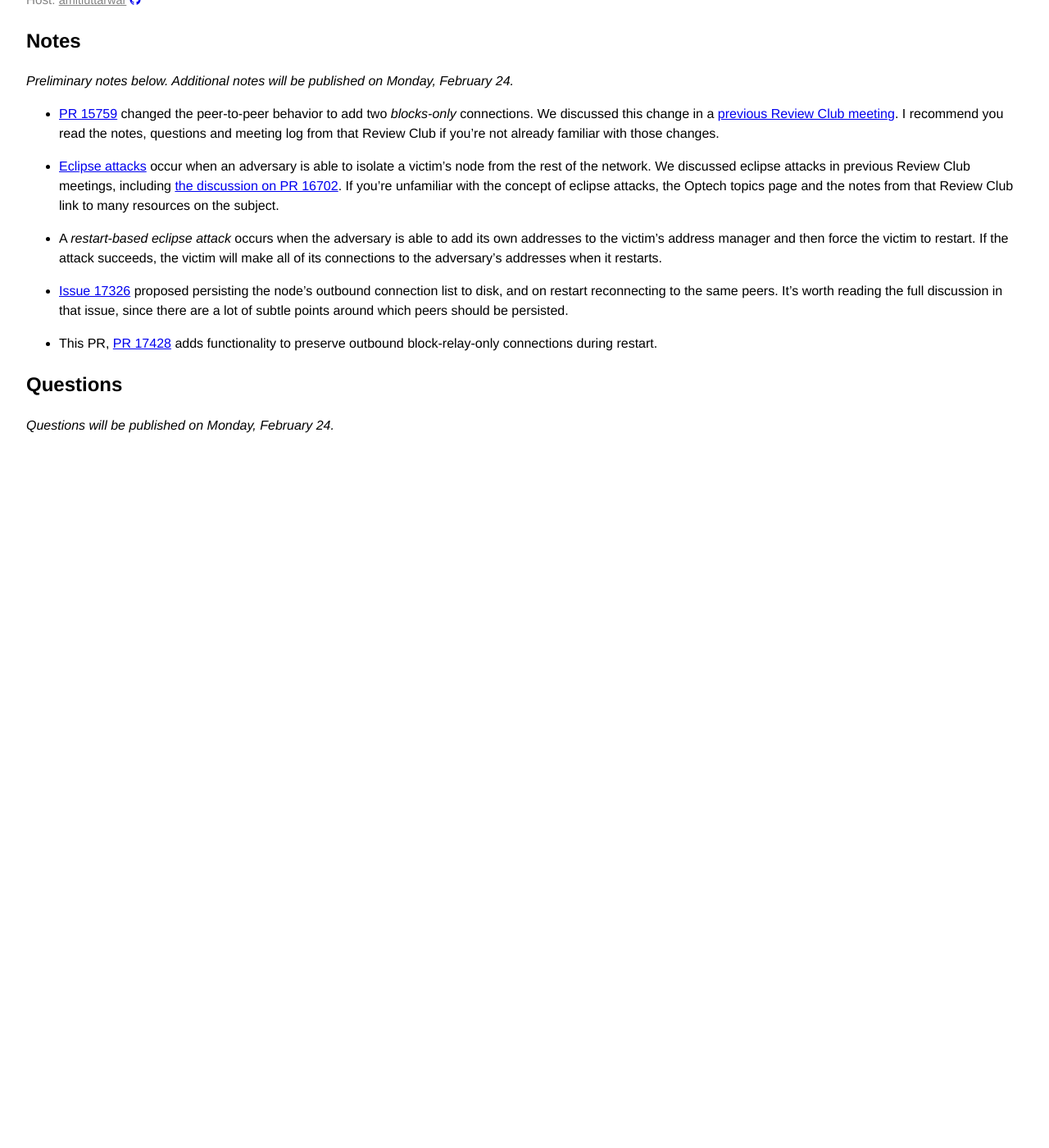
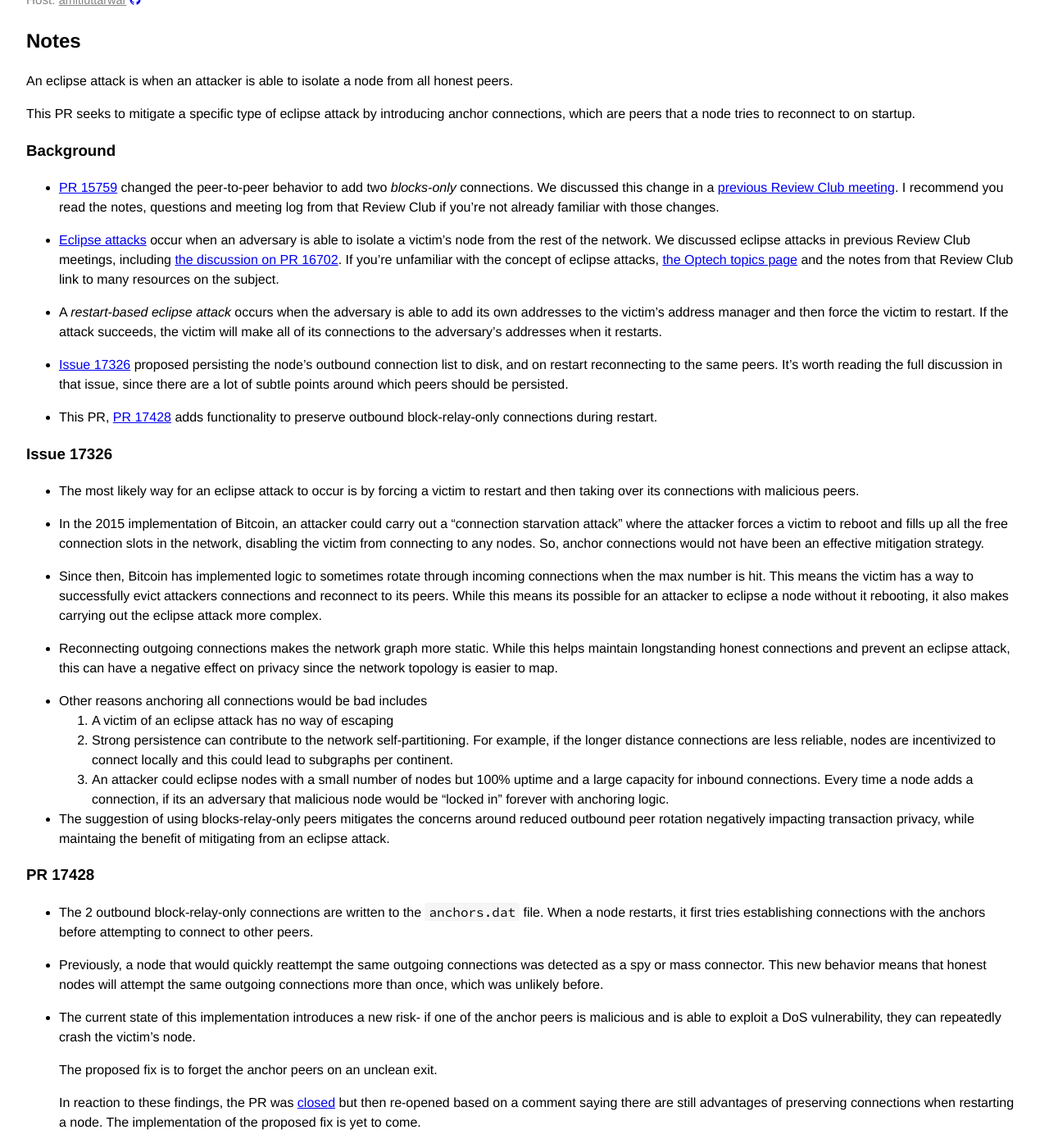
Before and after one commit to bitcoin-core-review-club/website, a Jekyll site: the page built from _posts/2020-02-26-#17428.md, in a window 1280 px wide and 1400 px high, scrolled down 294 px. Shown: the whole window at 82% size. Built offline with Jekyll 4.4.1, drawn with Linux system fonts in a browser that asks for light colours; before the commit the page ends 900 px from its top, so only the background shows below that; some of the changed text lies outside the part shown.

Commit message:
notes and questions yay

```diff
--- a/_posts/2020-02-26-#17428.md
+++ b/_posts/2020-02-26-#17428.md
@@ -12,8 +12,14 @@
 
 ## Notes
 
-_Preliminary notes below. Additional notes will be published on Monday, February 24._
+An eclipse attack is when an attacker is able to isolate a node from all honest
+peers.
 
+This PR seeks to mitigate a specific type of eclipse attack by introducing
+anchor connections, which are peers that a node tries to reconnect to on
+startup.
+
+### Background
 - [PR 15759](https://github.com/bitcoin/bitcoin/pull/15759) changed the
   peer-to-peer behavior to add two _blocks-only_ connections. We discussed
   this change in a [previous Review Club
@@ -26,7 +32,7 @@
   network. We discussed eclipse attacks in previous Review Club meetings,
   including [the discussion on PR
   16702](https://bitcoincore.reviews/16702.html). If you're unfamiliar with the
-  concept of eclipse attacks, the Optech topics page and the notes from that
+  concept of eclipse attacks, [the Optech topics page](https://bitcoinops.org/en/topics/eclipse-attacks/) and the notes from that
   Review Club link to many resources on the subject.
 
 - A _restart-based eclipse attack_ occurs when the adversary is able to add its
@@ -44,9 +50,92 @@
   functionality to preserve outbound block-relay-only connections during
   restart.
 
+### Issue 17326
+- The most likely way for an eclipse attack to occur is by forcing a victim
+  to restart and then taking over its connections with malicious peers.
+
+- In the 2015 implementation of Bitcoin, an attacker could carry out a
+  "connection starvation attack" where the attacker forces a victim to reboot and fills up all the free
+  connection slots in the network, disabling the victim from connecting to any
+  nodes. So, anchor connections would not have been an effective mitigation
+  strategy.
+
+- Since then, Bitcoin has implemented logic to sometimes rotate through
+  incoming connections when the max number is hit. This means the victim has a
+  way to successfully evict attackers connections and reconnect to its peers.
+  While this means its possible for an attacker to eclipse a node without it
+  rebooting, it also makes carrying out the eclipse attack more complex.
+
+- Reconnecting outgoing connections makes the network graph more static. While
+  this helps maintain longstanding honest connections and prevent an eclipse
+  attack, this can have a negative effect on privacy since the network topology
+  is easier to map.
+
+- Other reasons anchoring all connections would be bad includes
+1. A victim of an eclipse attack has no way of escaping
+2. Strong persistence can contribute to the network self-partitioning. For example, if the longer
+  distance connections are less reliable, nodes are incentivized to connect
+  locally and this could lead to subgraphs per continent.
+3. An attacker could eclipse nodes with a small number of nodes but 100% uptime
+  and a large capacity for inbound connections. Every time a node adds a
+  connection, if its an adversary that malicious node would be "locked in"
+  forever with anchoring logic.
+
+- The suggestion of using blocks-relay-only peers mitigates the concerns around
+  reduced outbound peer rotation negatively impacting transaction privacy,
+  while maintaing the benefit of mitigating from an eclipse attack.
+
+### PR 17428
+- The 2 outbound block-relay-only connections are written to the `anchors.dat`
+  file. When a node restarts, it first tries establishing connections with the
+  anchors before attempting to connect to other peers.
+
+- Previously, a node that would quickly reattempt the same outgoing connections
+  was detected as a spy or mass connector. This new behavior means that honest
+  nodes will attempt the same outgoing connections more than once, which was
+  unlikely before.
+
+- The current state of this implementation introduces a new risk- if one of the
+  anchor peers is malicious and is able to exploit a DoS vulnerability, they
+  can repeatedly crash the victim's node.
+
+  The proposed fix is to forget the anchor peers on an unclean exit.
+
+  In reaction to these findings, the PR was [closed](https://github.com/bitcoin/bitcoin/pull/17428#issuecomment-583737058)
+  but then re-opened based on a comment saying there are still advantages of
+  preserving connections when restarting a node. The implementation of the
+  proposed fix is yet to come.
+
+
 ## Questions
 
-_Questions will be published on Monday, February 24._
+1. Did you review the PRs? [Concept ACK, approach ACK, tested ACK, or
+NACK?](https://github.com/bitcoin/bitcoin/blob/master/CONTRIBUTING.md#peer-review)
+(Don't forget to put your PR review on GitHub.)
+
+2. What is an eclipse attack?
+  a. How does an adversary eclipse a node?
+  b. What attacks can an adversary execute on the victim?
+  c. How does this PR mitigate the attack? What are some limits?
+
+3. How does the anchors.dat file work?
+  a. When are peers persisted and removed?
+  b. When does the node ignore the contents of anchors.dat?
+  c. What are some implications of the timing of adding peers?
+
+4. What are the conditions for adding an anchor?
+  a. Why are the anchors blocks-only peers?
+  b. What would be the issue of using normal (transaction & block relay) peers
+  as anchors?
+  c. What are limitations of how this implementation chooses anchors?
+  d. Why limit to only 2 anchors?
+
+5. With the current implementation, how could an adversary carry out an attack?
+   How does the attack have to change?
+
+6. What is the new risk that this implementation currently introduces? What are
+   the tradeoffs of the proposed fix (yet to be implemented)? Do you think the
+   changeset would still be worthwhile? Why?
 
 <!-- TODO: uncomment and add meeting log
 ## Meeting Log
```
